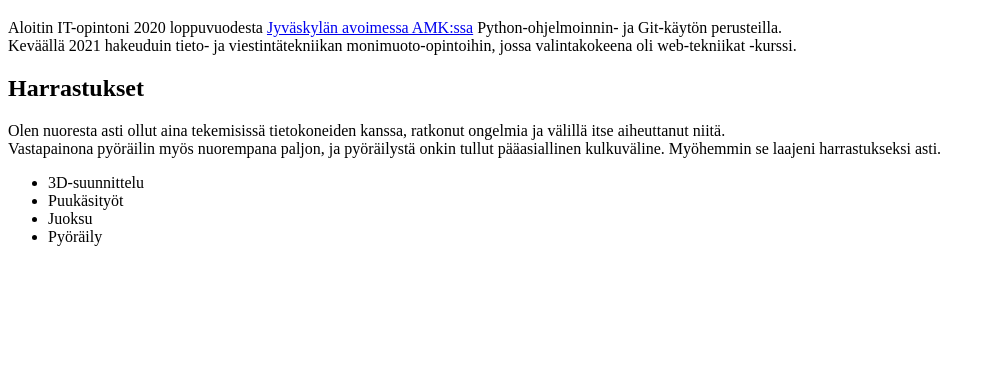
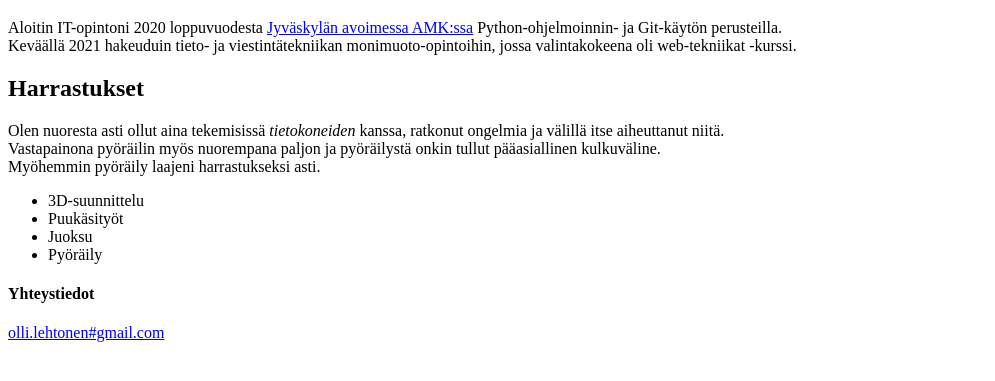
Before and after one commit to millerii/millerii.github.io, a plain HTML site: page www_kehitys/web_tekniikat/harj1/index.html in a window 1280 px wide. Shown: the part 61-442 px from the top of the page, without its empty margins (0-995 px from the left). Drawn offline with Linux system fonts and the light colour scheme.

Commit message:
add contact info on 1. exercise page

```diff
--- a/www_kehitys/web_tekniikat/harj1/index.html
+++ b/www_kehitys/web_tekniikat/harj1/index.html
@@ -17,11 +17,11 @@
 
   <h2>Harrastukset</h2>
   <p>
-    Olen nuoresta asti ollut aina tekemisissä tietokoneiden kanssa,
+    Olen nuoresta asti ollut aina tekemisissä <em>tietokoneiden</em> kanssa,
     ratkonut ongelmia ja välillä itse aiheuttanut niitä.<br>
-    Vastapainona pyöräilin myös nuorempana paljon,
-    ja pyöräilystä onkin tullut pääasiallinen kulkuväline.
-    Myöhemmin se laajeni harrastukseksi asti.
+    Vastapainona <en>pyöräilin</en> myös nuorempana paljon
+    ja pyöräilystä onkin tullut pääasiallinen kulkuväline.<br>
+    Myöhemmin pyöräily laajeni harrastukseksi asti.
 
   <ul>
     <li>3D-suunnittelu</li>
@@ -31,6 +31,8 @@
   </ul>
   </p>
 
+  <h4>Yhteystiedot</h4>
+  <a href="mailto:olli.lehtonen+jamk@gmail.com">olli.lehtonen#gmail.com</a>
 </body>
 
 </html>
```
